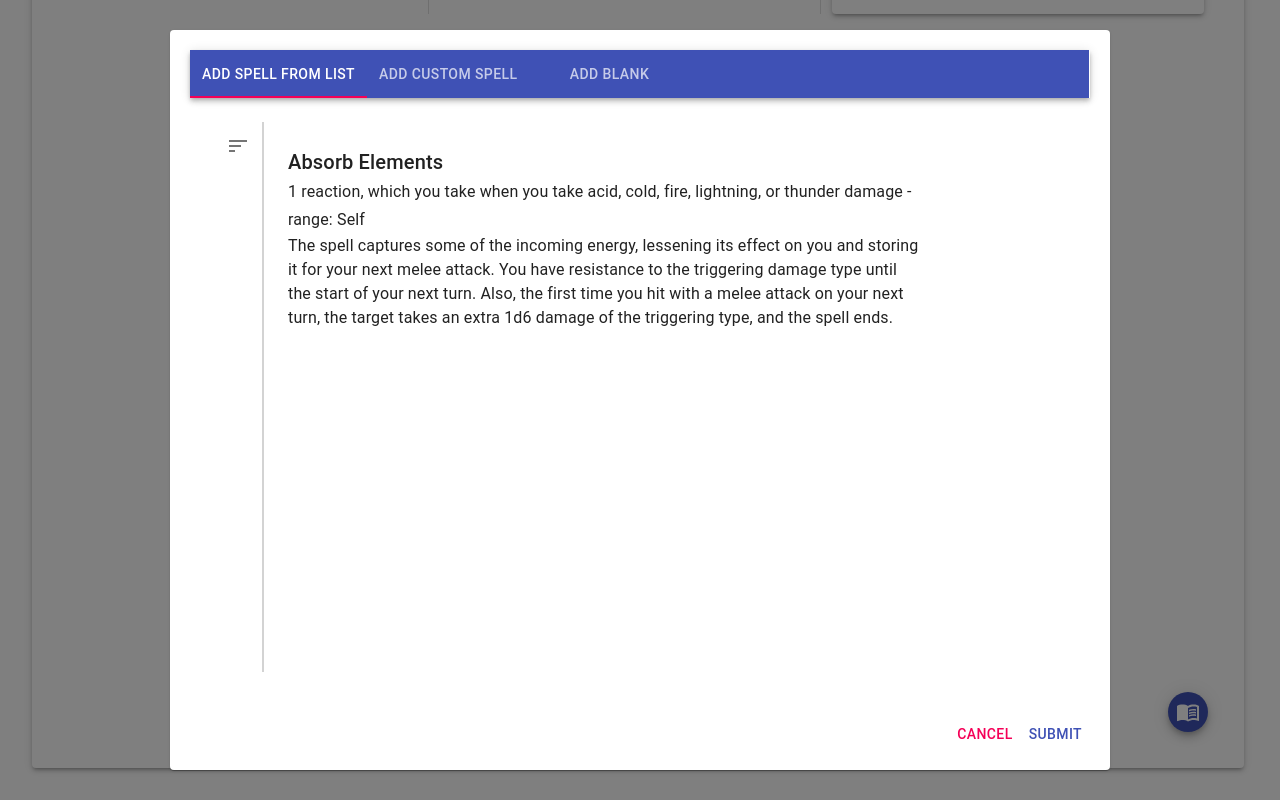
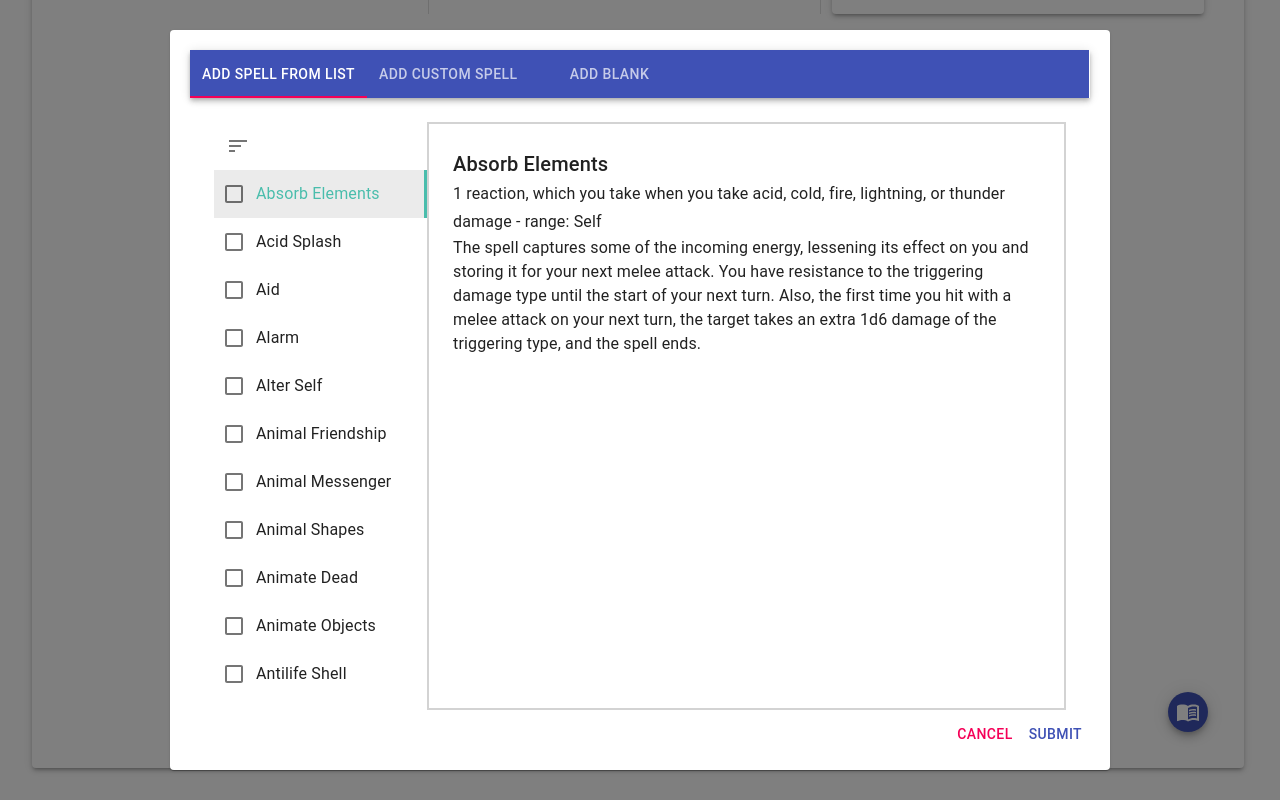
Before and after one commit to elchung/DnD-Character-Sheets, a Next.js app: page / in a window 1280 px wide. Both pictures are taken after a click on the button "add". Shown: the part 490-1290 px from the top of the page. Built offline with nearby package versions, Linux system fonts and the light colour scheme.

Commit message:
virtualized tab work

```diff
--- a/pages/CharacterSheet/Components/Modals/AddSpellsModal/AddSpellsComponent.jsx
+++ b/pages/CharacterSheet/Components/Modals/AddSpellsModal/AddSpellsComponent.jsx
@@ -1,10 +1,12 @@
 import React, { useState, useEffect } from 'react';
+import Grid from '@material-ui/core/Grid';
 import FilterMenuComponent from '../../FilterMenuComponent';
 import * as Sort from '../../../../Utils/sortObjArrayUtils';
 import AddSpellsDescriptionComponent from './AddSpellsDescriptionComponent';
 import {
   useCharacterState,
 } from '../../../../Context/CharacterContext';
+// eslint-disable-next-line import/no-named-as-default
 import VirtualizedTabs from '../../Reusable/VirtualizedTabs';
 
 export const AddSpellsComponent = () => {
@@ -12,7 +14,6 @@ export const AddSpellsComponent = () => {
   const [selectedSpells, setSelectedSpells] = useState(new Set());
   const [displayedSpells, setDisplayedSpells] = useState(Sort.sortABCAsc(Object.keys(spellList)));
   const [tabVal, setTabVal] = useState(0);
-  const [selectedSpellName, setSelectedSpellName] = useState(displayedSpells[tabVal]);
   const [sortBy, setSortBy] = useState('name');
   const [display, setDisplay] = useState(new Set());
   const [filterBy, setFilterBy] = useState({
@@ -47,9 +48,9 @@ export const AddSpellsComponent = () => {
     }, '')
   );
 
-  const handleTabSelection = (event, newValue) => {
+  const handleTabSelection = (newValue) => {
+    console.log(newValue);
     setTabVal(newValue);
-    setSelectedSpellName(displayedSpells[newValue]);
   };
 
   const handleCheckboxChange = (event, index) => {
@@ -77,13 +78,16 @@ export const AddSpellsComponent = () => {
       handleCheckBoxChange: handleCheckboxChange,
       onChange: handleTabSelection,
       item: displayedSpells[index],
-      secondary: display.size,
-      secondaryText: display.size ? getSecondaryText(displayedSpells[index]) : '',
+      secondaryText: display.size ? getSecondaryText(displayedSpells[index]) : null,
+      selected: tabVal,
     })));
-  }, [displayedSpells, display]);
+  }, [displayedSpells, display, tabVal]);
 
   return (
-    <div style={{ display: 'flex', flexGrow: 1, height: 570 }}>
+    <Grid container direction="row" style={{ display: 'flex', flexGrow: 1, height: 570 }}>
+      <Grid item xs={3}>
+        <Grid container direction="column">
+          <Grid item>
             <FilterMenuComponent
               filterBy={filterBy}
               setFilterBy={setFilterBy}
@@ -94,14 +98,21 @@ export const AddSpellsComponent = () => {
               display={display}
               setDisplay={setDisplay}
             />
+          </Grid>
+          <Grid item>
             <VirtualizedTabs
-        height={550}
+              height={540}
               itemData={tabData}
             />
+          </Grid>
+        </Grid>
+      </Grid>
+      <Grid item xs={9} style={{ border: '2px solid lightgray' }}>
         <AddSpellsDescriptionComponent
-        spell={spellList[selectedSpellName]}
+          spell={spellList[displayedSpells[tabVal]]}
         />
-    </div>
+      </Grid>
+    </Grid>
   );
 };
 
--- a/pages/CharacterSheet/Components/Modals/AddSpellsModal/AddSpellsDescriptionComponent.jsx
+++ b/pages/CharacterSheet/Components/Modals/AddSpellsModal/AddSpellsDescriptionComponent.jsx
@@ -7,7 +7,6 @@ const AddSpellsDescriptionComponent = ({ spell }) => (
   <div
     role="tabpanel"
     id="vertical-tabpanel-display"
-    style={{ width: '80%' }}
   >
     <Box p={3}>
       <Typography variant="h6">{spell.name}</Typography>
--- a/pages/CharacterSheet/Components/Reusable/VirtualizedTabs.jsx
+++ b/pages/CharacterSheet/Components/Reusable/VirtualizedTabs.jsx
@@ -6,34 +6,41 @@ import ListItem from '@material-ui/core/ListItem';
 import ListItemIcon from '@material-ui/core/ListItemIcon';
 import ListItemText from '@material-ui/core/ListItemText';
 
-const renderRow = ({ index, style, data }) => (
+const renderRow = ({ index, style, data }) => {
+  const listStyle = {
+    ...style,
+    ...(data[index].selected === index ? {
+      color: '#4ABDAC',
+      borderRight: '3px solid #4ABDAC',
+    } : null),
+  };
+
+  return (
     <ListItem
       key={index}
-    style={style}
-    // renderData.value === index ? ...{
-    //   color: '#4ABDAC',
-    //   borderRight: '3px solid #4ABDAC',
-    // }
-    //   : null}
+      style={listStyle}
+      selected={data[index].selected === index}
       button
-    onClick={() => data.onChange(index)}
-    dense={data.secondary}
+      onClick={() => data[index].onChange(index)}
+      dense={!!data[index].secondaryText}
     >
-    <ListItemIcon>
+      <ListItemIcon style={{ marginRight: -25, marginLeft: -5 }}>
         <Checkbox
           edge="start"
           tabIndex={-1}
+          color="primary"
           disableRipple
-        onChange={(e) => data.handleCheckboxChange(e, index)}
+          onChange={(e) => data[index].handleCheckBoxChange(e, index)}
         />
       </ListItemIcon>
       <ListItemText
-      id={data.name}
-      primary={data.name}
-      secondary={data.secondary ? data.getSecondaryText(data.name) : null}
+        id={data[index].name}
+        primary={data[index].name}
+        secondary={data[index].secondaryText}
       />
     </ListItem>
   );
+};
 
 export const VirtualizedTabs = ({ height, itemData }) => (
   <FixedSizeList
@@ -41,7 +48,6 @@ export const VirtualizedTabs = ({ height, itemData }) => (
     itemSize={48}
     itemCount={itemData.length}
     itemData={itemData}
-    style={{ borderRight: '2px solid lightgray' }}
   >
     {renderRow}
   </FixedSizeList>
```
Lines whose indentation alone changed are shown as unchanged.
